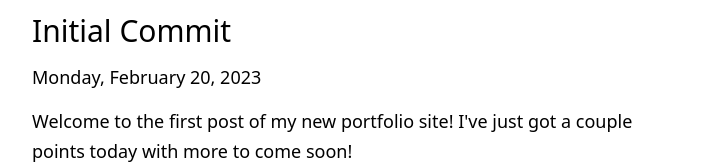
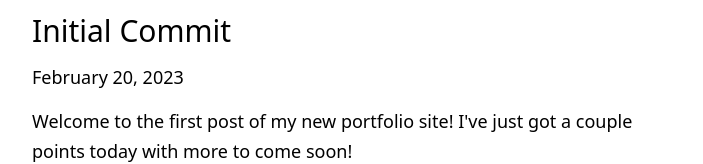
Before and after one commit to benpjenkins/2023-portfolio, a Next.js app: page /posts in a window 1280 px wide. Shown: the part 146-310 px from the top of the page, without its empty margins (288-991 px from the left). Built offline with nearby package versions, Linux system fonts and the light colour scheme; no server answers.

Commit message:
chore: update date style

```diff
--- a/src/components/DateFormatter/index.tsx
+++ b/src/components/DateFormatter/index.tsx
@@ -2,10 +2,7 @@ type Props = {
     dateString: string
 }
 
-
-
-const options = { weekday: 'long', year: 'numeric', month: 'long', day: 'numeric' };
-
+const options = { dateStyle: 'long' }
 const DateFormatter = ({ dateString }: Props) => {
     const date = new Date(dateString)
     // TODO: Add types to match ones expected by data.toLocaleDateString
```
